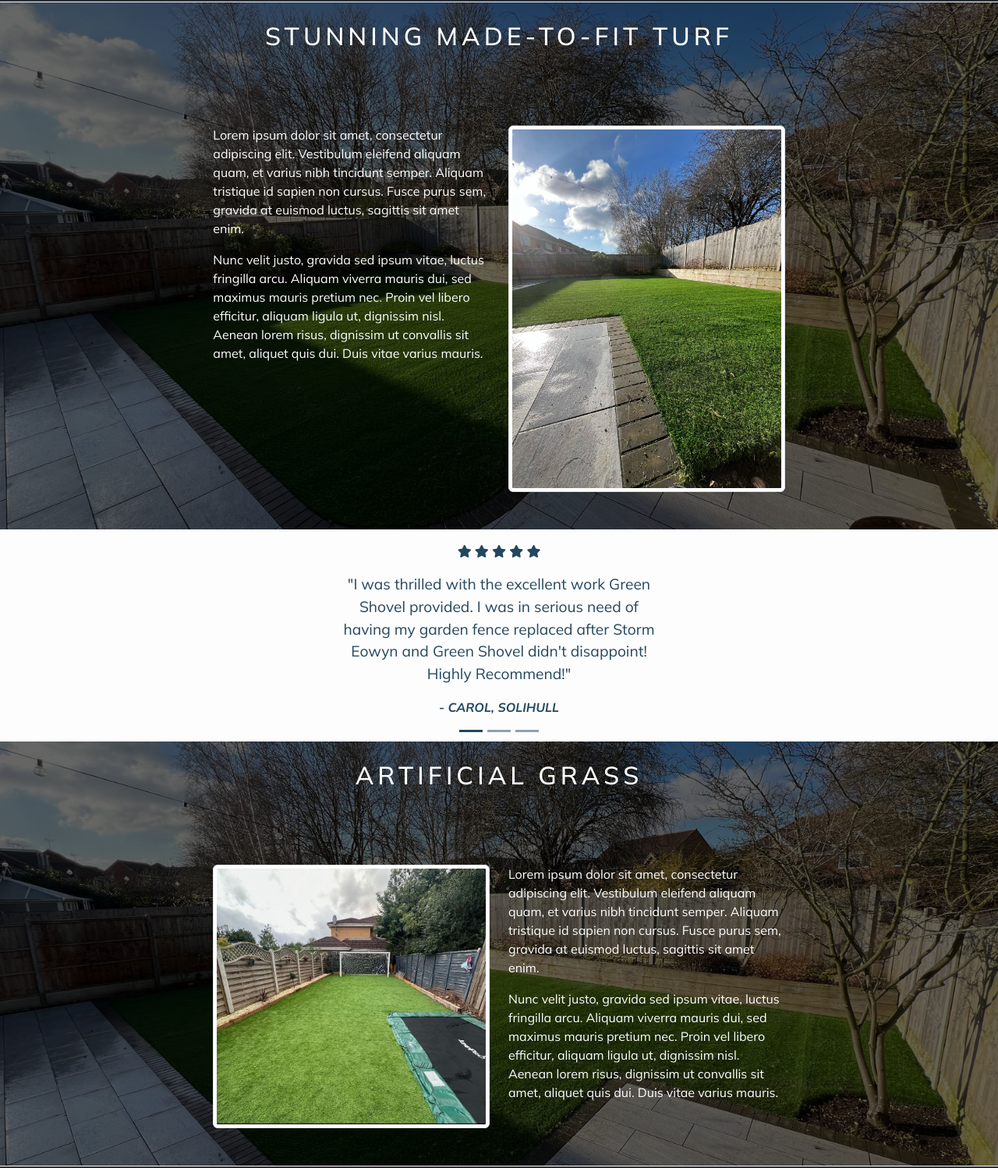
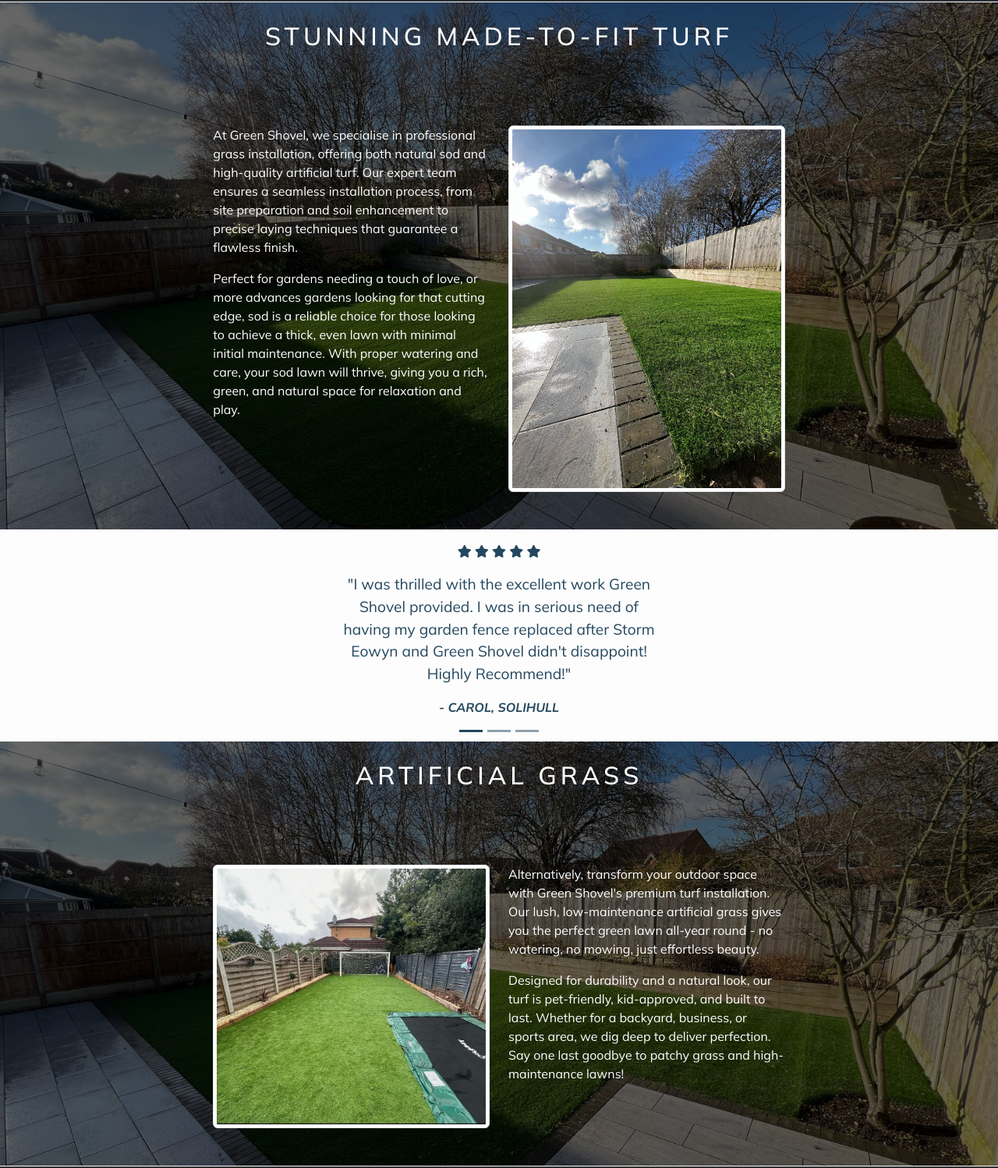
Before and after one commit to cameronjamesw/green-shovel, a plain HTML site: page services/artificial_grass.html in a window 1280 px wide. Shown: the part 178-1676 px from the top of the page at 78% size. Drawn offline with nearby package versions, Linux system fonts and the light colour scheme; files that its build step writes are made by us from their sources; grey boxes are pictures that could not be loaded.

Commit message:
add text to artificial_grass.html

```diff
--- a/services/artificial_grass.html
+++ b/services/artificial_grass.html
@@ -212,17 +212,17 @@
               <!-- Text elements -->
               <div class="col-12 col-sm-6 text">
                 <p>
-                  Lorem ipsum dolor sit amet, consectetur adipiscing elit.
-                  Vestibulum eleifend aliquam quam, et varius nibh tincidunt
-                  semper. Aliquam tristique id sapien non cursus. Fusce purus
-                  sem, gravida at euismod luctus, sagittis sit amet enim.
+                  At Green Shovel, we specialise in professional grass installation, offering
+                  both natural sod and high-quality artificial turf. Our expert team ensures
+                  a seamless installation process, from site preparation and soil enhancement
+                  to precise laying techniques that guarantee a flawless finish.
                 </p>
                 <p>
-                  Nunc velit justo, gravida sed ipsum vitae, luctus fringilla
-                  arcu. Aliquam viverra mauris dui, sed maximus mauris pretium
-                  nec. Proin vel libero efficitur, aliquam ligula ut, dignissim
-                  nisl. Aenean lorem risus, dignissim ut convallis sit amet,
-                  aliquet quis dui. Duis vitae varius mauris.
+                  Perfect for gardens needing a touch of love, or more advances gardens looking for
+                  that cutting edge, sod is a reliable choice for those looking to
+                  achieve a thick, even lawn with minimal initial maintenance. With proper
+                  watering and care, your sod lawn will thrive, giving you a rich, green,
+                  and natural space for relaxation and play.
                 </p>
               </div>
               <!-- This is the image -->
@@ -377,17 +377,16 @@
               <!-- Text elements -->
               <div class="col-12 col-sm-6 text">
                 <p>
-                  Lorem ipsum dolor sit amet, consectetur adipiscing elit.
-                  Vestibulum eleifend aliquam quam, et varius nibh tincidunt
-                  semper. Aliquam tristique id sapien non cursus. Fusce purus
-                  sem, gravida at euismod luctus, sagittis sit amet enim.
+                  Alternatively, transform your outdoor space with Green Shovel's premium turf
+                  installation. Our lush, low-maintenance artificial grass gives you
+                  the perfect green lawn all-year round - no watering, no mowing, just
+                  effortless beauty.
                 </p>
                 <p>
-                  Nunc velit justo, gravida sed ipsum vitae, luctus fringilla
-                  arcu. Aliquam viverra mauris dui, sed maximus mauris pretium
-                  nec. Proin vel libero efficitur, aliquam ligula ut, dignissim
-                  nisl. Aenean lorem risus, dignissim ut convallis sit amet,
-                  aliquet quis dui. Duis vitae varius mauris.
+                  Designed for durability and a natural look, our turf is pet-friendly,
+                  kid-approved, and built to last. Whether for a backyard, business, or sports
+                  area, we dig deep to deliver perfection. Say one last goodbye to patchy grass and
+                  high-maintenance lawns!
                 </p>
               </div>
             </div>
```
